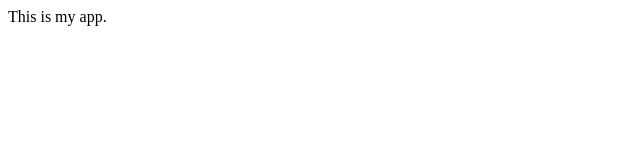
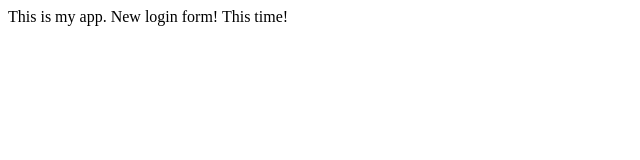
Before and after one commit to SajibDevnath/sampleapp, a plain HTML site: page index.html in a window 1280 px wide. Shown: the whole page, without its empty margins (0-640 px from the left). Drawn offline with Linux system fonts and the light colour scheme.

Commit message:
This time

```diff
--- a/index.html
+++ b/index.html
@@ -4,5 +4,7 @@
     </head>
     <body>
         This is my app.
+        New login form!
+        This time!
     </body>
 </html>
```
Also changed, not shown: login.html (added, +5 -0 lines).
